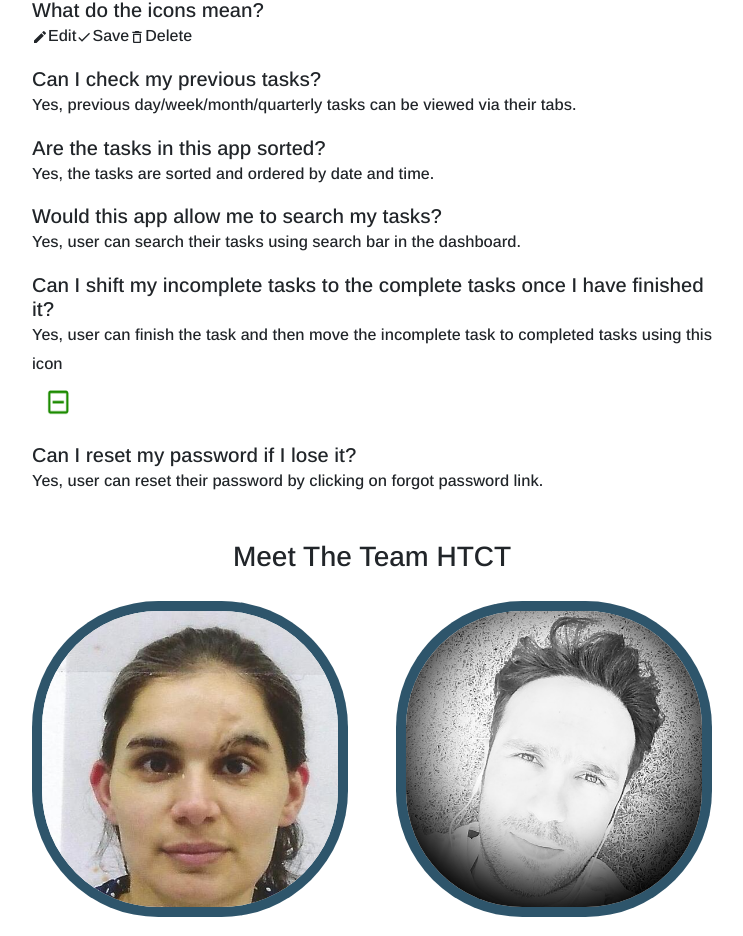
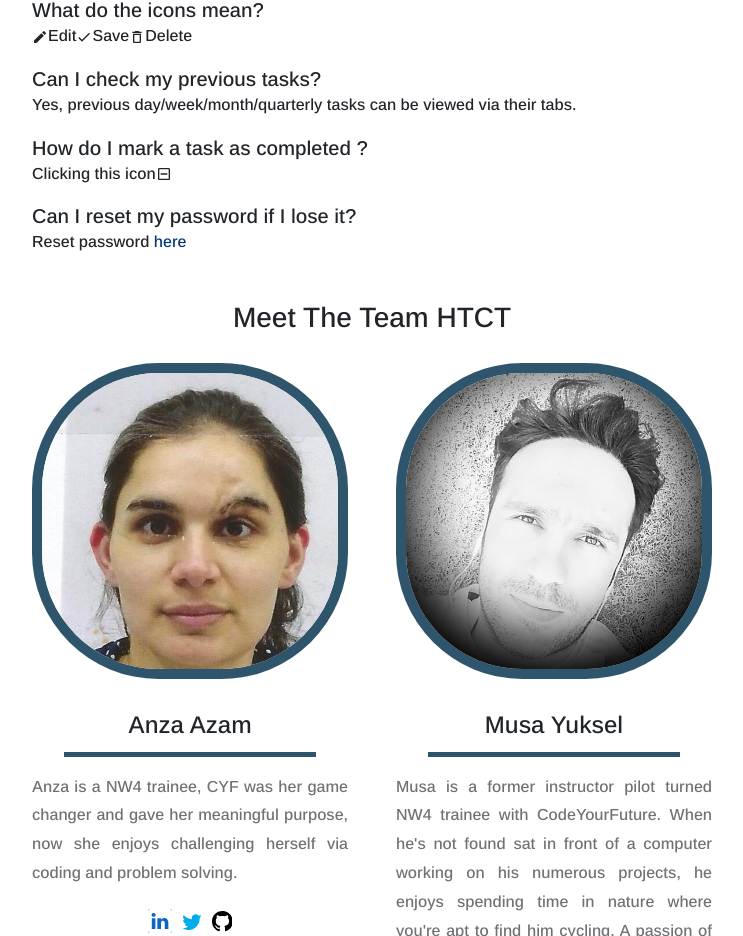
Before and after one commit to omerffaruk/Goal-app-CYF-final-project-1, a React (Create React App) app in the folder client/: page /about in a window 1280 px wide. Shown: the part 1135-2071 px from the top of the page, without its empty margins (268-1011 px from the left). Built offline with nearby package versions, Linux system fonts and the light colour scheme.

Commit message:
streamlined about us

```diff
--- a/client/src/pages/About.js
+++ b/client/src/pages/About.js
@@ -3,7 +3,7 @@ import anzaPic from "../images/anza.png";
 import dharmaPic from "../images/dharma.png";
 import musaPic from "../images/musa.png";
 import omerPic from "../images/omer.png";
-import { MdModeEdit, MdDone, MdDeleteOutline } from "react-icons/md";
+import { MdModeEdit, MdDone, MdDeleteOutline, MdOutlineIndeterminateCheckBox } from "react-icons/md";
 import standup from "../images/standup1.png";
 import icon from "../images/icon.png";
 
@@ -65,32 +65,21 @@ const About = () => (
 					Delete
 				</p>
 				</div>
-				<h5> Can I check my previous tasks? </h5>{" "}
+				<h5> Can I check my previous tasks? </h5>
 				<p>
 					Yes, previous day/week/month/quarterly tasks can be viewed
 					via their tabs.
 				</p>
-				<h5>Are the tasks in this app sorted? </h5>
-				<p>Yes, the tasks are sorted and ordered by date and time.</p>
-				<h5>Would this app allow me to search my tasks? </h5>
+				<h5>
+					How do I mark a task as completed ?
+				</h5>
 				<p>
-					Yes, user can search their tasks using search bar in the dashboard.
+					Clicking this icon
+					<MdOutlineIndeterminateCheckBox />
 				</p>
-				<h5>
-					Can I shift my incomplete tasks to the complete tasks once I have
-					finished it?
-				</h5>{" "}
+				<h5>Can I reset my password if I lose it?</h5>
 				<p>
-					Yes, user can finish the task and then move the incomplete task to
-					completed tasks using this icon{" "}
-					<div className="image-btn">
-						<img className="icon" src={icon} alt="incomplete" />{" "}
-					</div>
-				</p>
-				<h5>Can I reset my password if I lose it?</h5>{" "}
-				<p>
-					Yes, user can reset their password by clicking on forgot password
-					link.
+				Reset password <Link to={"/forgot_password"}>here</Link>
 				</p>
 			</div>
 		</div>
```
